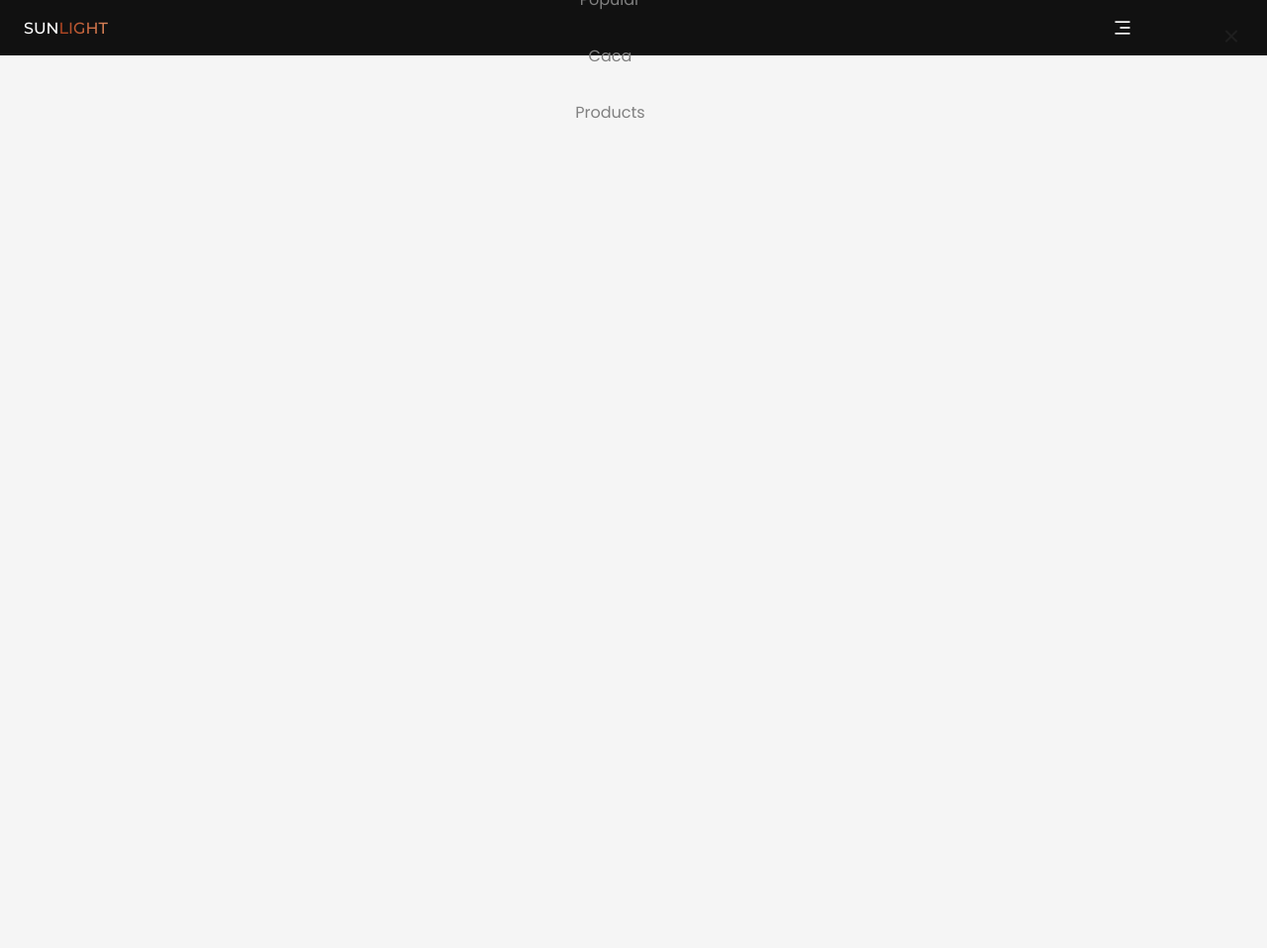
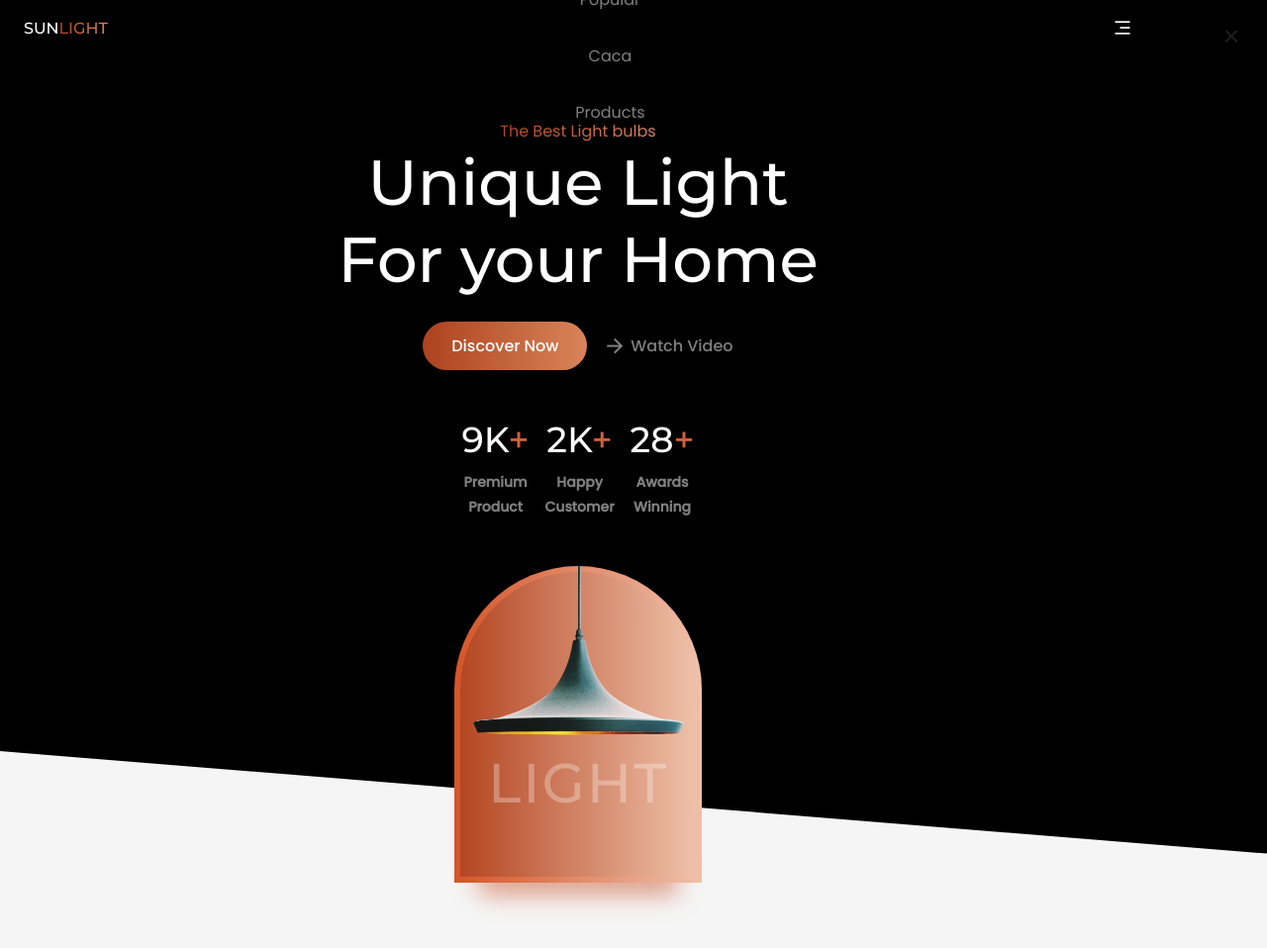
Before and after one commit to imbraian/lamp-store, a plain HTML site: page index.html in a window 1280 px wide. Shown: the whole page at 99% size. Before the commit the page ends 800 px from the top, so only its background shows below. Drawn offline with nearby package versions, Linux system fonts and the light colour scheme.

Commit message:
upload home section

```diff
--- a/assets/css/styles.css
+++ b/assets/css/styles.css
@@ -138,7 +138,7 @@ img {
   top: 0;
   left: 0;
   width: 100%;
-  background-color: #000000ee;
+  background-color: #000000;
   z-index: var(--z-fixed);
   transition: background 0.4s;
 }
@@ -182,7 +182,7 @@ img {
     top: -100%;
     left: 0;
     width: 100%;
-    height: 50%;
+    padding-block: 4rem;
     background-color: var(--body-color);
     box-shadow: 0 2px 16px #00000033;
     transition: top 0.4s;
@@ -223,10 +223,164 @@ img {
 }
 
 /* Change background header */
+.bg-header {
+  background-color: var(--body-color);
+  box-shadow: 0 2px 16px hsla(0, 0%, 0%, .1);
+}
+
+.bg-header :is(.nav__logo, .nav__toggle) {
+  color: var(--titlecolor);
+}
 
 /* Active link */
 
 /*=============== HOME ===============*/
+.home {
+  position: relative;
+}
+
+.home__bg {
+  position: absolute;
+  top: 0;
+  left: 0;
+  width: 100%;
+  height: 95%;
+  background-color: #000000;
+  clip-path: polygon(0 0, 100% 0, 100% 100%, 0 88%);
+}
+
+.home__container {
+  position: relative;
+  padding-block-start: 2.5rem;
+  row-gap: 3.5rem;
+}
+
+.home__content {
+  row-gap: 3rem;
+}
+
+.home__data {
+  text-align: center;
+}
+
+.home__subtitle {
+  background: var(--third-gradient);
+  background-clip: text;
+  -webkit-background-clip: text;
+  color: transparent;
+  font-size: var(--normal-font-size);
+  margin-block-start: .5rem;
+}
+
+.home__title {
+  color: var(--white-color);
+  font-size: var(--bigger-font-size);
+  font-weight: var(--font-medium);
+  margin-block-end: 1.5rem;
+}
+
+.home__btns {
+  display: flex;
+  justify-content: center;
+  column-gap: 1rem;
+}
+
+.home__btns .btn {
+  box-shadow: 0 4px 12px hsla(0, 0%, 0%, .8);
+}
+
+.home__btns .btn__link {
+  color: var(--text-color);
+}
+
+.home__info {
+  display: flex;
+  justify-content: center;
+  column-gap: 1rem;
+  text-align: center;
+}
+
+.home__info-title {
+  color: var(--white-color);
+  font-size: var(--h1-font-size);
+  font-weight: var(--font-medium);
+  margin-block-end: .5rem;
+}
+
+.home__info-title::after {
+  content: '+';
+  color: var(--first-color);
+}
+
+.home__info-subtitle {
+  font-size: var(--small-font-size);
+}
+
+.home__blob {
+  width: 250px;
+  height: 320px;
+  border: 6px solid transparent;
+  background: var(--first-gradient) padding-box,
+  linear-gradient(90deg, hsl(15, 68%, 50%) 0%,
+  hsl(20, 68%, 80%) 100%) border-box;
+  border-radius: 20rem 20rem 0 0;
+}
+
+.home__img {
+  position: relative;
+  justify-self: center;
+}
+
+.home__blob-shadow {
+  position: absolute;
+  left: 0;
+  right: 0;
+  bottom: -.75rem;
+  background: hsla(15, 60%, 52%, .6);
+  width: 200px;
+  height: 30px;
+  margin-inline: auto;
+  filter: blur(12px);
+  z-index: -1;
+}
+
+.home__blob-img {
+  display: block;
+  width: 220px;
+  margin-inline: auto;
+  transform: translateY(-6px);
+}
+
+.home__blob-title {
+  font-weight: var(--font-medium);
+  text-align: center;
+  font-size: 3.5rem;
+  letter-spacing: 2px;
+  color: hsla(0, 0%, 100%, .3);
+}
+
+.btn {
+  display: inline-block;
+  background: var(--third-gradient);
+  padding: .75rem 1.8rem;
+  border-radius: 4rem;
+  color: var(--white-color);
+}
+
+.btn,
+.btn__link {
+  font-weight: var(--font-medium);
+}
+
+.btn__link {
+  display: flex;
+  align-items: center;
+  column-gap: .25rem;
+}
+
+.btn__link i {
+  font-size: 1.5rem;
+}
 
 /*=============== BUTTON ===============*/
 
--- a/assets/js/main.js
+++ b/assets/js/main.js
@@ -26,6 +26,12 @@ navLink.forEach(link => {
 });
 
 /*=============== CHANGE BACKGROUND HEADER ===============*/
+const scrollHeader = () => {
+  const header = document.getElementById("header");
+  this.scrollY >= 50 ? header.classList.add("bg-header") : header.classList.remove("bg-header");
+}
+window.addEventListener("scroll", scrollHeader);
+
 
 /*=============== SWIPER POPULAR ===============*/
 
--- a/index.html
+++ b/index.html
@@ -45,7 +45,61 @@
       </nav>
     </header>
     <main class="main">
-      <section class="home section" id="home"></section>
+      <section class="home section" id="home">
+        <div class="home__bg"></div>
+        <div class="home__container container grid">
+          <div class="home__content grid">
+            <div class="home__data">
+              <span class="home__subtitle">The Best Light bulbs</span>
+              <h1 class="home__title">
+                Unique Light <br />
+                For your Home
+              </h1>
+              <div class="home__btns">
+                <a href="#" class="btn"> Discover Now </a>
+                <a href="#" class="btn__link">
+                  <i class="ri-arrow-right-line"></i>
+                  Watch Video
+                </a>
+              </div>
+            </div>
+            <div class="home__info">
+              <div class="home__info-item">
+                <h2 class="home__info-title">9K</h2>
+                <strong class="home__info-subtitle">
+                  Premium <br />
+                  Product
+                </strong>
+              </div>
+              <div class="home__info-item">
+                <h2 class="home__info-title">2K</h2>
+                <strong class="home__info-subtitle">
+                  Happy <br />
+                  Customer
+                </strong>
+              </div>
+              <div class="home__info-item">
+                <h2 class="home__info-title">28</h2>
+                <strong class="home__info-subtitle">
+                  Awards <br />
+                  Winning
+                </strong>
+              </div>
+            </div>
+            <div class="home__img">
+              <div class="home__blob">
+                <img
+                  src="assets/img/home-lamp.png"
+                  alt="A picture of a lamp with a sun in the background"
+                  class="home__blob-img"
+                />
+                <h2 class="home__blob-title">LIGHT</h2>
+                <div class="home__blob-shadow"></div>
+              </div>
+            </div>
+          </div>
+        </div>
+      </section>
       <section class="popular section" id="popular"></section>
       <section class="choose section" id="choose"></section>
       <section class="features section"></section>
```
